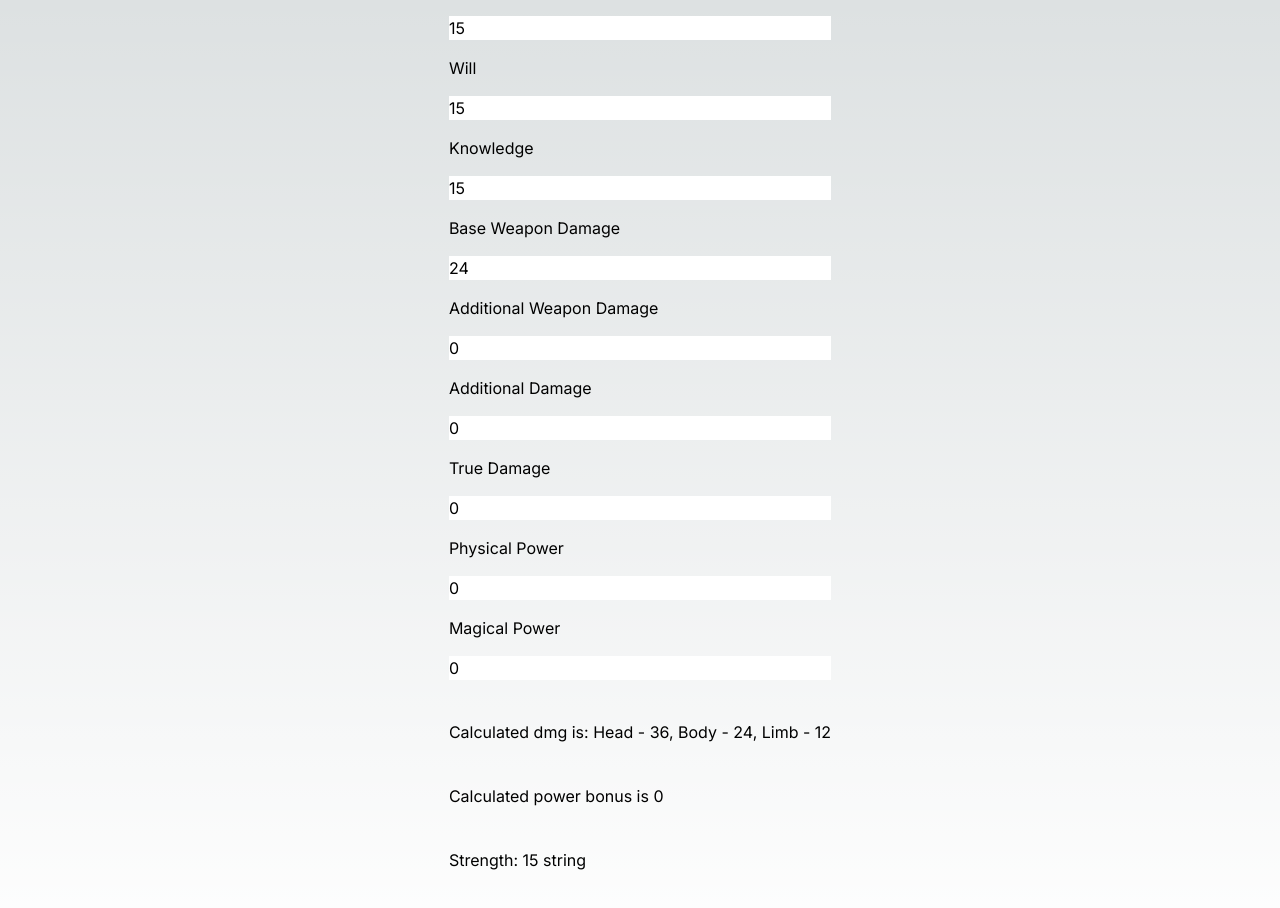
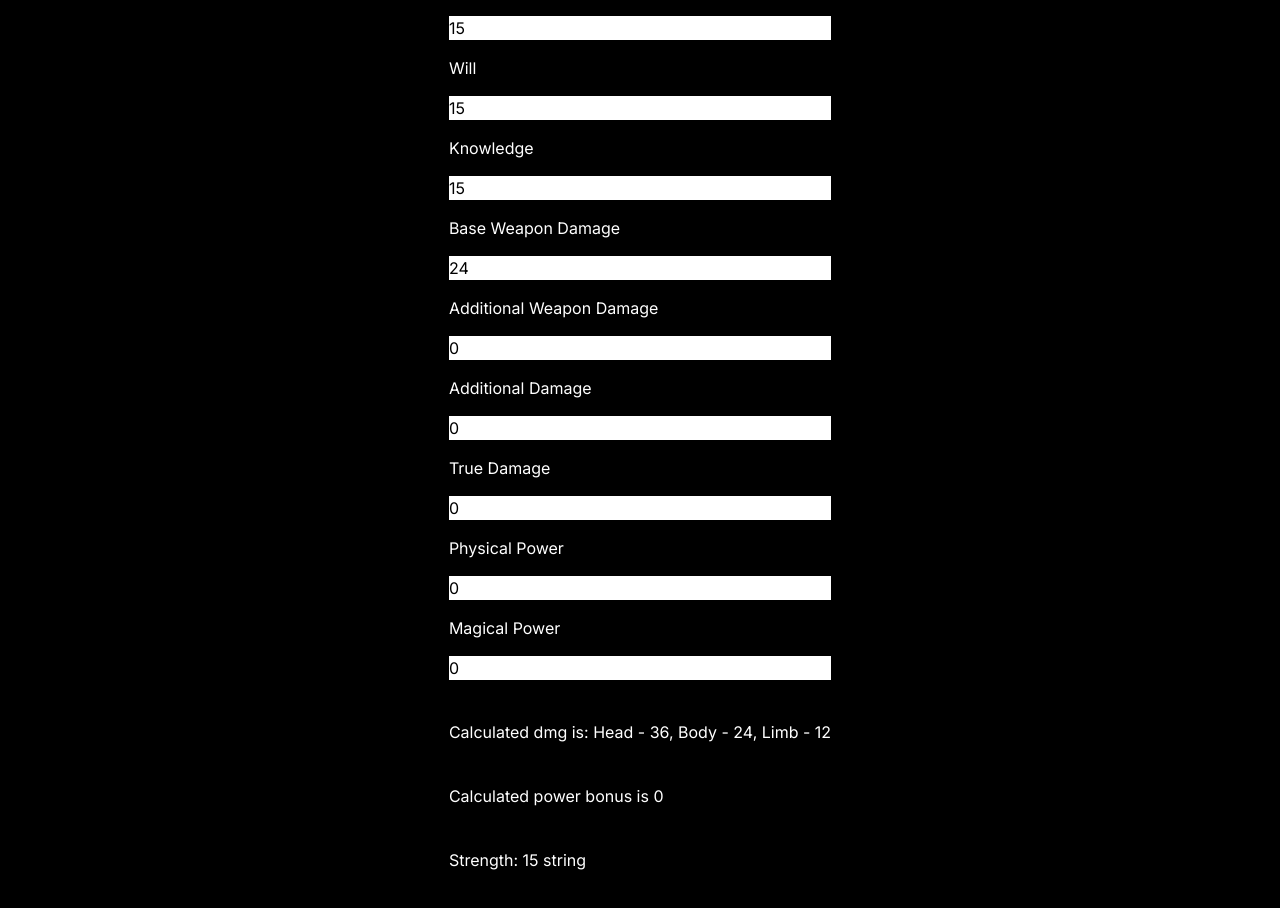
Before and after one commit to jadenenz/darkanddarkerdmgcalc, a Next.js app: page / in a window 1280 px wide. Shown: the part 200-1108 px from the top of the page. Built offline with nearby package versions, Linux system fonts and the light colour scheme.

Commit message:
colors change

```diff
--- a/src/components/calculator.tsx
+++ b/src/components/calculator.tsx
@@ -185,21 +185,21 @@ export default function Calculator() {
   return (
     <div className="flex flex-col gap-10">
       <form className="flex gap-4 flex-col">
-        <label>Strength</label>
+        <label className="text-white">Strength</label>
         <input
           className="text-black"
           value={strength}
           onChange={(e) => handleChangeState(e, setStrength)}
         />
 
-        <label>Agility</label>
+        <label className="text-white">Agility</label>
         <input
           className="text-black"
           value={agility}
           onChange={(e) => handleChangeState(e, setAgility)}
         />
 
-        <label>Will</label>
+        <label className="text-white">Will</label>
         <input
           type="number"
           className="text-black"
@@ -207,7 +207,7 @@ export default function Calculator() {
           onChange={(e) => handleChangeState(e, setWill)}
         />
 
-        <label>Knowledge</label>
+        <label className="text-white">Knowledge</label>
         <input
           type="number"
           className="text-black"
@@ -215,21 +215,21 @@ export default function Calculator() {
           onChange={(e) => handleChangeState(e, setKnowledge)}
         />
 
-        <label>Base Weapon Damage</label>
+        <label className="text-white">Base Weapon Damage</label>
         <input
           className="text-black"
           value={baseDamage}
           onChange={(e) => handleChangeState(e, setBaseDamage)}
         />
 
-        <label>Additional Weapon Damage</label>
+        <label className="text-white">Additional Weapon Damage</label>
         <input
           className="text-black"
           value={weaponOrMagicDamage}
           onChange={(e) => handleChangeState(e, setWeaponOrMagicDamage)}
         />
 
-        <label>Additional Damage</label>
+        <label className="text-white">Additional Damage</label>
         <input
           type="number"
           className="text-black"
@@ -237,7 +237,7 @@ export default function Calculator() {
           onChange={(e) => handleChangeState(e, setAdditionalDamage)}
         />
 
-        <label>True Damage</label>
+        <label className="text-white">True Damage</label>
         <input
           type="number"
           className="text-black"
@@ -245,7 +245,7 @@ export default function Calculator() {
           onChange={(e) => handleChangeState(e, setTrueDamage)}
         />
 
-        <label>Physical Power</label>
+        <label className="text-white">Physical Power</label>
         <input
           type="number"
           className="text-black"
@@ -253,7 +253,7 @@ export default function Calculator() {
           onChange={(e) => handleChangeState(e, setPhysicalPower)}
         />
 
-        <label>Magical Power</label>
+        <label className="text-white">Magical Power</label>
         <input
           type="number"
           className="text-black"
@@ -267,12 +267,14 @@ export default function Calculator() {
           <option value="rogue">rogue</option>
         </select> */}
       </form>
-      <div>
+      <div className="text-white">
         Calculated dmg is: Head - {calculateDmg(1, 1).head}, Body -{" "}
         {calculateDmg(1, 1).body}, Limb - {calculateDmg(1, 1).limb}
       </div>
-      <div>Calculated power bonus is {calculatePowerBonus()}</div>
-      <div>
+      <div className="text-white">
+        Calculated power bonus is {calculatePowerBonus()}
+      </div>
+      <div className="text-white">
         Strength: {strength} {typeof strength}
       </div>
     </div>
--- a/src/styles/globals.css
+++ b/src/styles/globals.css
@@ -28,10 +28,5 @@
 
 body {
   color: rgb(var(--foreground-rgb));
-  background: linear-gradient(
-      to bottom,
-      transparent,
-      rgb(var(--background-end-rgb))
-    )
-    rgb(var(--background-start-rgb));
+  background: rgb(0, 0, 0);
 }
```
